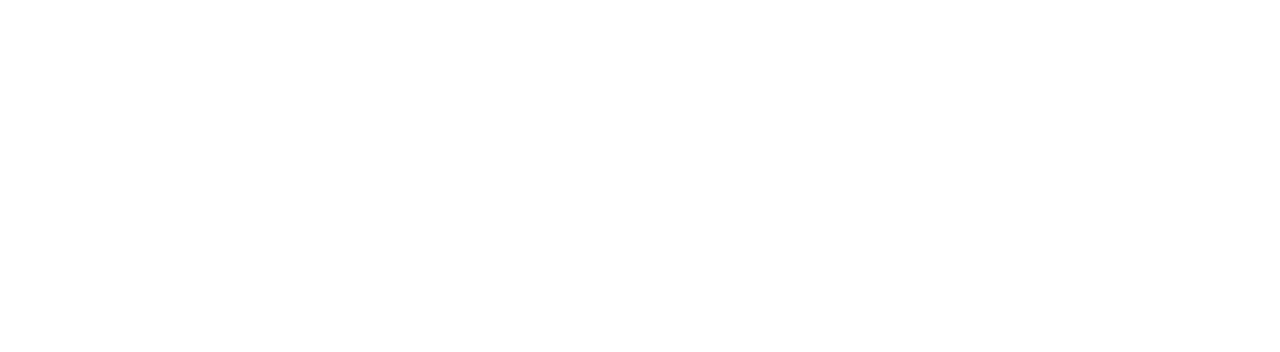
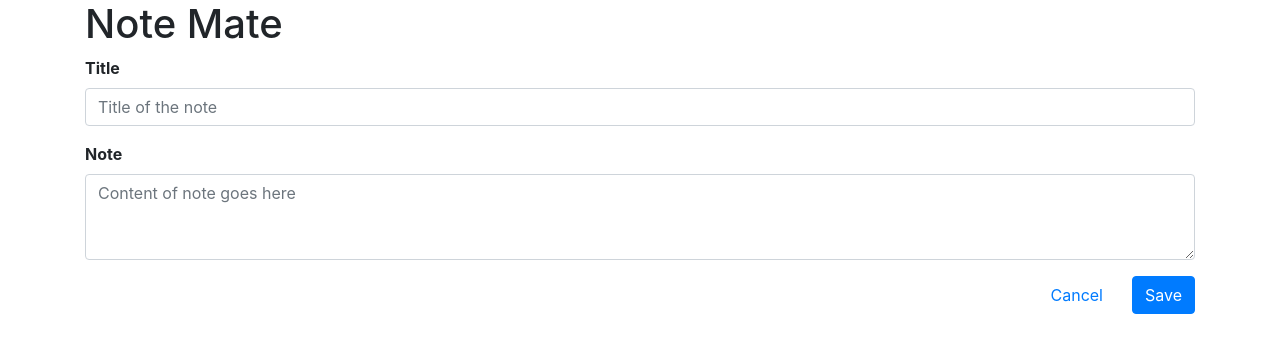
Before and after one commit to thisisabhinay/angular-notes, an Angular app: page /1 in a window 1280 px wide. Before the commit this address led to /. Shown: the top 352 px of the page. Built offline with nearby package versions, Linux system fonts and the light colour scheme.

Commit message:
Create Note Details component

```diff
--- a/src/app/app-routing.module.ts
+++ b/src/app/app-routing.module.ts
@@ -1,6 +1,7 @@
 import { NgModule } from "@angular/core";
 import { Routes, RouterModule } from "@angular/router";
 import { MainLayoutComponent } from "./pages/main-layout/main-layout.component";
+import { NoteDetailsComponent } from "./pages/note-details/note-details.component";
 import { NotesListComponent } from "./pages/notes-list/notes-list.component";
 
 const routes: Routes = [
@@ -11,6 +12,9 @@
             {
                 path: "",
                 component: NotesListComponent
+            }, {
+                path: ":id",
+                component: NoteDetailsComponent
             }
         ]
     }
--- /dev/null
+++ b/src/app/pages/note-details/note-details.component.html
@@ -0,0 +1,19 @@
+<div class="row">
+    <div class="col">
+        <form #noteForm="ngForm" (ngSubmit)="onSubmit(noteForm)">
+            <div class="form-group">
+                <label class="font-weight-bold" for="inputTitle">Title</label>
+                <input type="text" class="form-control" id="inputTitle" placeholder="Title of the note" required>
+            </div>
+            <div class="form-group">
+                <label class="font-weight-bold" for="noteBody">Note</label>
+                <textarea class="form-control" id="noteBody" rows="3"
+                    placeholder="Content of note goes here"></textarea>
+            </div>
+            <div class="form-group float-right">
+                <button type="submit" class="btn btn-link">Cancel</button>
+                <button type="submit" class="btn btn-primary">Save</button>
+            </div>
+        </form>
+    </div>
+</div>
--- /dev/null
+++ b/src/app/pages/note-details/note-details.component.sass
@@ -0,0 +1,2 @@
+button
+    margin-left: 1rem
--- /dev/null
+++ b/src/app/pages/note-details/note-details.component.ts
@@ -0,0 +1,21 @@
+/* eslint-disable @typescript-eslint/no-empty-function */
+import { Component, OnInit } from "@angular/core";
+import { NgForm } from "@angular/forms";
+
+@Component({
+    selector: "app-note-details",
+    templateUrl: "./note-details.component.html",
+    styleUrls: ["./note-details.component.sass"]
+})
+export class NoteDetailsComponent implements OnInit {
+
+    constructor() { }
+
+    ngOnInit(): void {
+    }
+
+    // eslint-disable-next-line @typescript-eslint/explicit-module-boundary-types
+    onSubmit(form: NgForm) {
+        console.log(form);
+    }
+}
```
Also changed, not shown: src/app/app.module.ts (+9 -5 lines), 1 other file (tests, documents, lock files or other folders).
